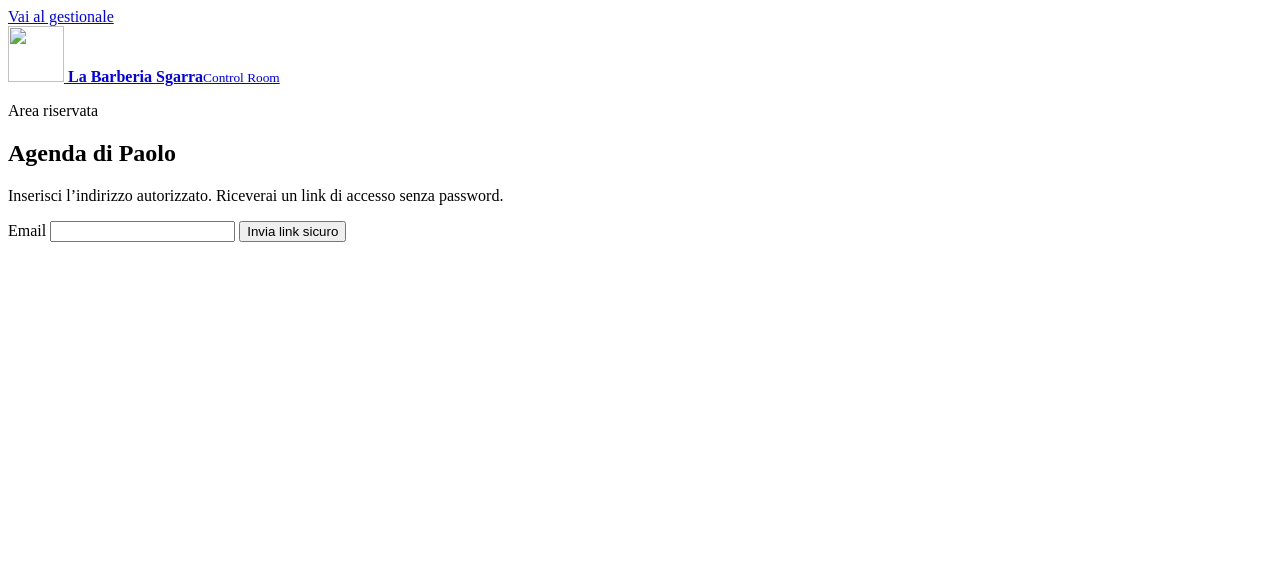
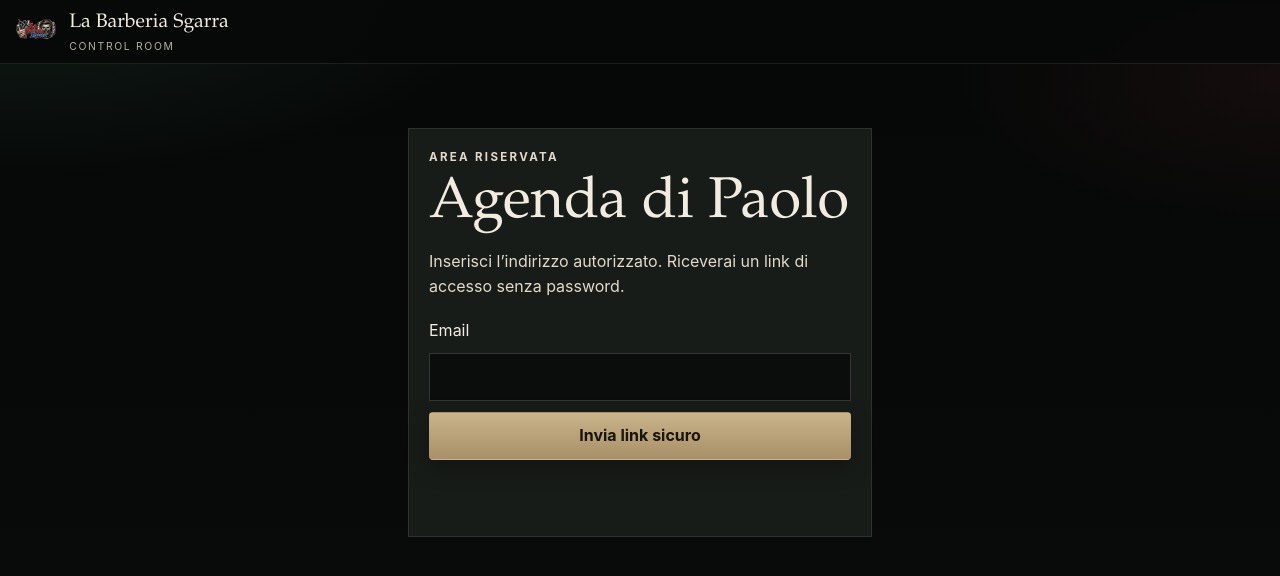
Before and after one commit to autoevoricambi-afk/la-barberia-sgarra, a website: page admin/index.html in a window 1280 px wide. Drawn offline with Linux system fonts and the light colour scheme; the site is published under a folder, as on GitHub Pages, so addresses that start at the root find nothing.

Commit message:
Fix clean admin URL with explicit base path

```diff
--- a/admin/index.html
+++ b/admin/index.html
@@ -2,21 +2,22 @@
 <html lang="it">
 <head>
   <meta charset="utf-8" />
+  <base href="../admin/" />
   <meta name="viewport" content="width=device-width, initial-scale=1, viewport-fit=cover" />
   <meta name="robots" content="noindex, nofollow" />
   <meta name="theme-color" content="#0c0c0c" />
   <title>Gestionale | La Barberia Sgarra</title>
-  <link rel="icon" href="/assets/icons/favicon.ico" />
-  <link rel="apple-touch-icon" href="/assets/icons/apple-touch-icon.png" />
-  <link rel="manifest" href="/admin/manifest.webmanifest" />
-  <link rel="stylesheet" href="/styles.css" />
-  <link rel="stylesheet" href="/admin/admin.css" />
+  <link rel="icon" href="../assets/icons/favicon.ico" />
+  <link rel="apple-touch-icon" href="../assets/icons/apple-touch-icon.png" />
+  <link rel="manifest" href="manifest.webmanifest" />
+  <link rel="stylesheet" href="../styles.css" />
+  <link rel="stylesheet" href="admin.css" />
 </head>
 <body class="admin-body">
   <a class="skip-link" href="#admin-main">Vai al gestionale</a>
   <header class="admin-header">
-    <a class="brand" href="/" aria-label="Torna al sito">
-      <img src="/assets/brand/logo-256.webp" width="56" height="56" alt="" />
+    <a class="brand" href="../index.html" aria-label="Torna al sito">
+      <img src="../assets/brand/logo-256.webp" width="56" height="56" alt="" />
       <span class="brand-text"><strong>La Barberia Sgarra</strong><small>Control Room</small></span>
     </a>
     <button type="button" class="admin-link" id="logout" hidden>Esci</button>
@@ -27,7 +28,7 @@
       <p class="eyebrow">Area riservata</p>
       <h1 id="login-title">Agenda di Paolo</h1>
       <p>Inserisci l’indirizzo autorizzato. Riceverai un link di accesso senza password.</p>
-      <form id="login-form" class="admin-login-form" action="/admin" method="post">
+      <form id="login-form" class="admin-login-form">
         <label for="admin-email">Email</label>
         <input id="admin-email" name="email" type="email" autocomplete="email" required />
         <button class="button button-primary" type="submit">Invia link sicuro</button>
@@ -214,6 +215,6 @@
       <p class="admin-status" id="edit-status" role="status" aria-live="polite"></p>
     </form>
   </dialog>
-  <script type="module" src="/admin/admin.js"></script>
+  <script type="module" src="admin.js"></script>
 </body>
 </html>
```
